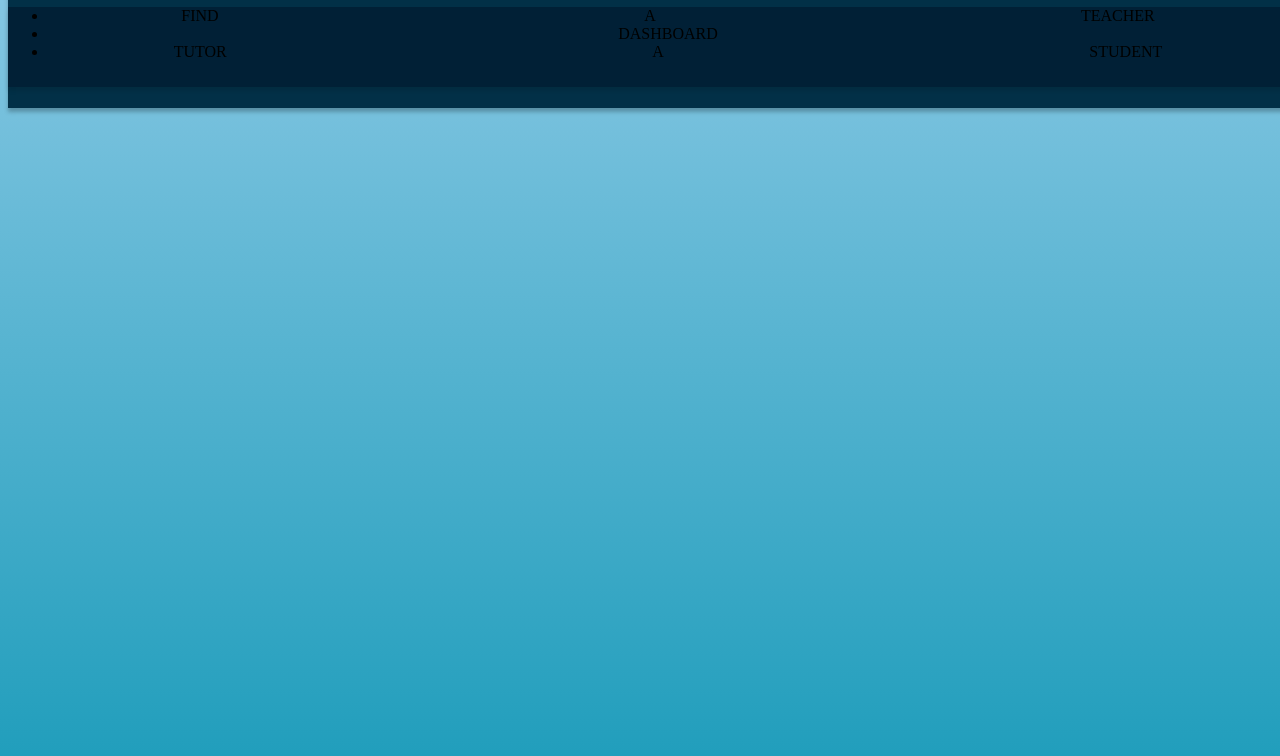
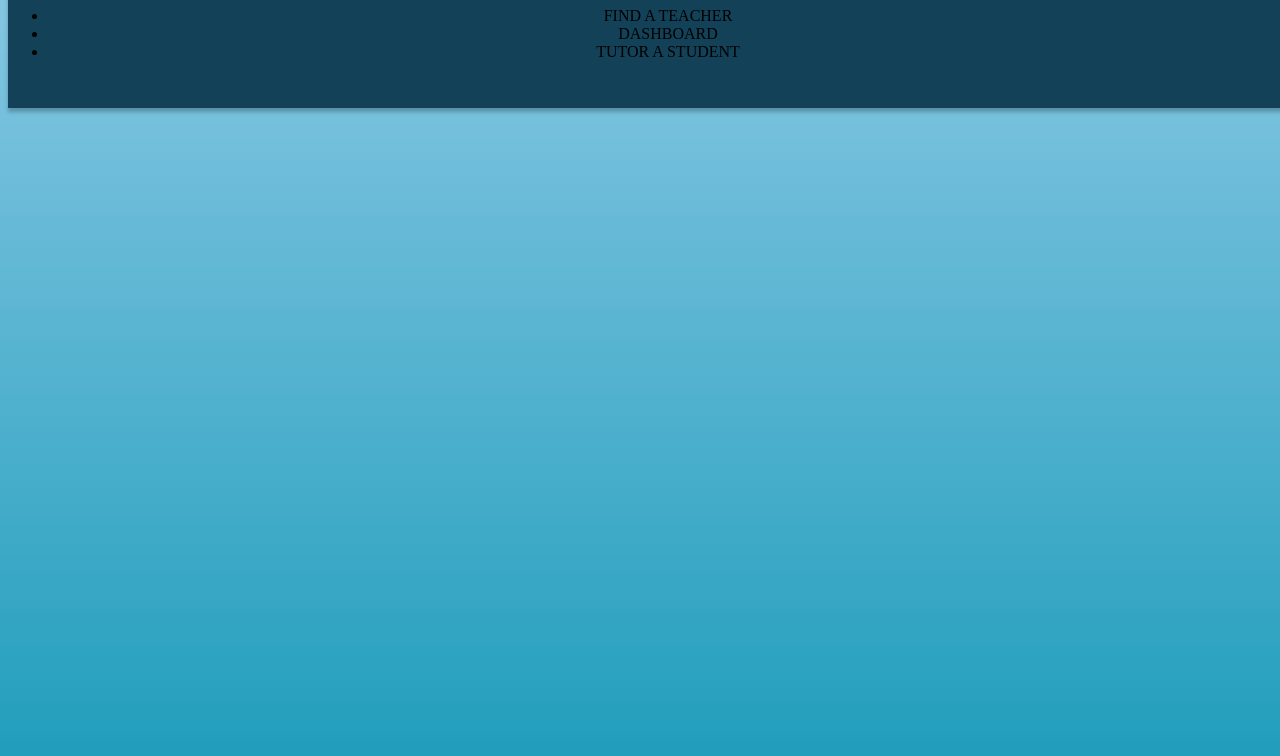
Before and after one commit to TheJasonPlayz/study-teach-tailwind, a plain HTML site: page index.html in a window 1280 px wide. Shown: the part 73-829 px from the top of the page. Drawn offline with Linux system fonts and the light colour scheme.

Commit message:
changes to nav bar

```diff
--- a/styles.css
+++ b/styles.css
@@ -7,15 +7,15 @@ body {
 header {
     width: 100vw;
     height: 20vh;
-    background: #023047;
+    background: #134158;
     box-shadow: 0px 4px 4px rgba(0, 0, 0, 0.25);
     text-align: center;
 }
 nav {
+    display: inline;
     width: 100vw;
     height: 10vh;
-    background: #012036;
+    background: #123147;
     box-shadow: 0px 4px 4px rgba(0, 0,0, 0.1);
     text-align: center;
-    word-spacing: 33vw;
 }
```
